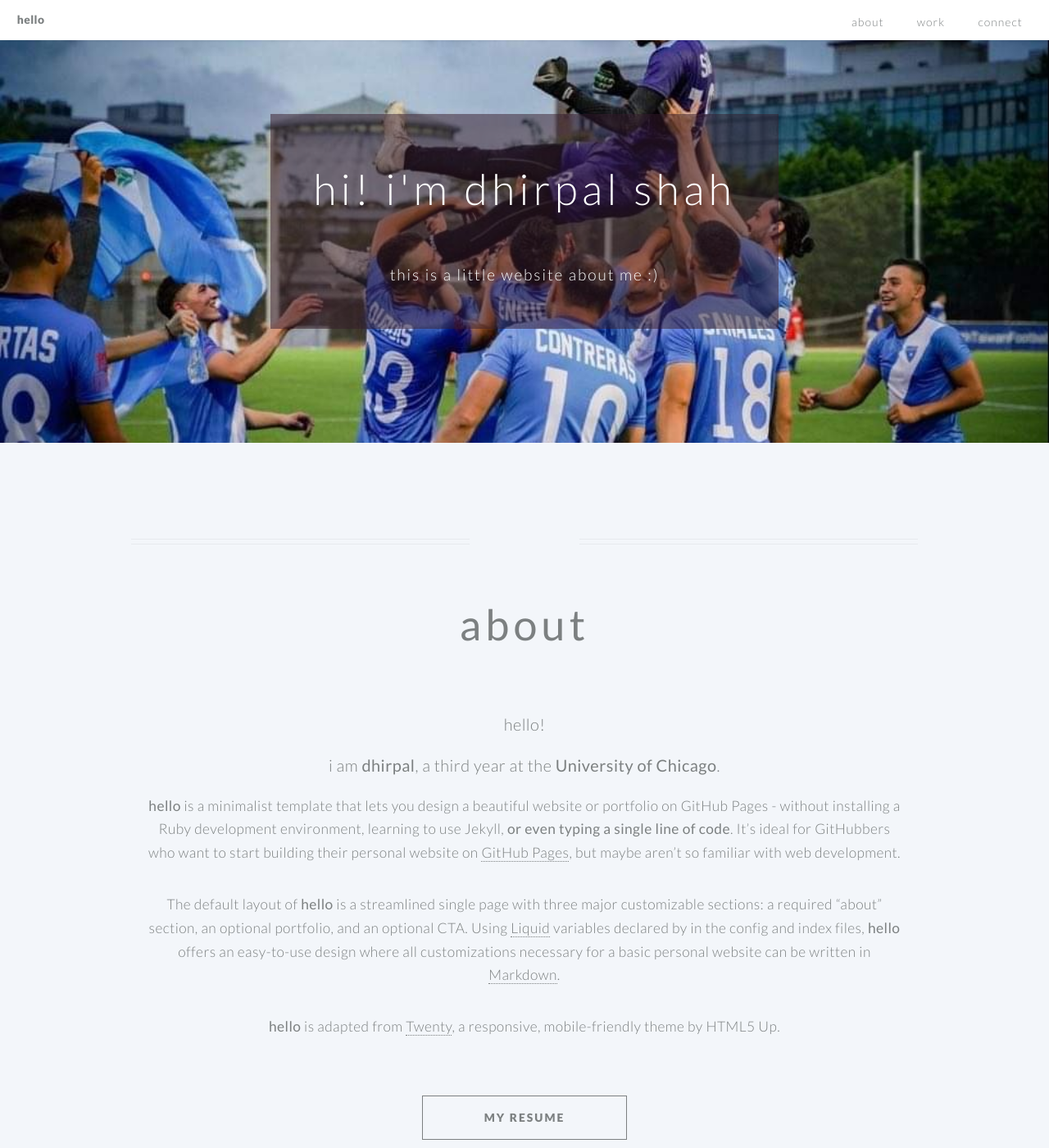
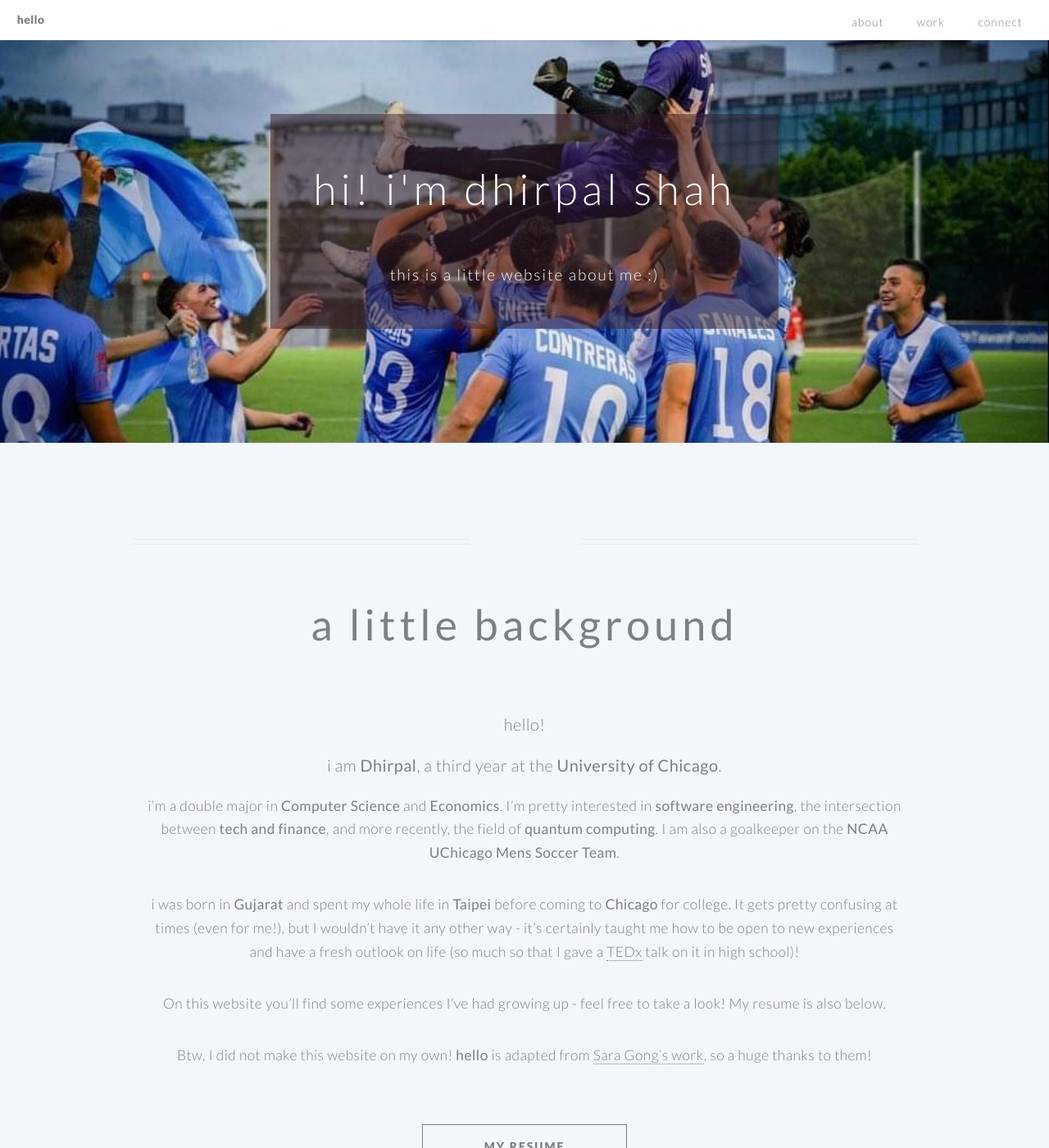
Before and after one commit to dhirpalshah/dhirpalshah.github.io, a Jekyll site: the page built from index.md, in a window 1280 px wide and 1400 px high. Shown: the whole window at 82% size. Built offline with Jekyll 4.4.1, drawn with Linux system fonts in a browser that asks for light colours.

Commit message:
homepage

```diff
--- a/_layouts/hello-default.html
+++ b/_layouts/hello-default.html
@@ -93,7 +93,7 @@
         <article id="main">
             <!-- section: about -->
               <header class="special container" id="about">
-                <h2 ><strong>about</strong></h2>
+                <h2 ><strong>a little background</strong></h2>
               </header>
 
               <section class="special container" style="margin-bottom:10em">
--- a/index.md
+++ b/index.md
@@ -47,14 +47,12 @@ cta_button_label: contact # the label on the button
 [//]: # (write a bit about yourself here)
 ### hello!
 
-### i am **dhirpal**, a third year at the **University of Chicago**.
+### i am **Dhirpal**, a third year at the **University of Chicago**.
 
-**hello** is a minimalist template that lets you design a beautiful website or portfolio on GitHub Pages - without installing a Ruby
-development environment, learning to use Jekyll, **or even typing a single line of code**. It's ideal for GitHubbers
-who want to start building their personal website on [GitHub Pages](https://pages.github.com/), but maybe aren't so familiar with web development.
+i'm a double major in **Computer Science** and **Economics**. I'm pretty interested in **software engineering**, the intersection between **tech and finance**, and more recently, the field of **quantum computing**. I am also a goalkeeper on the **NCAA UChicago Mens Soccer Team**.
 
+i was born in **Gujarat** and spent my whole life in **Taipei** before coming to **Chicago** for college. It gets pretty confusing at times (even for me!), but I wouldn't have it any other way - it's certainly taught me how to be open to new experiences and have a fresh outlook on life (so much so that I gave a [TEDx](https://www.youtube.com/watch?v=SffU682E8Zg&pp=ygUMZGhpcnBhbCBzaGFo) talk on it in high school)!
 
-The default layout of **hello** is a streamlined single page with three major customizable sections: a required "about" section, an optional portfolio, and an optional CTA. Using [Liquid](https://shopify.github.io/liquid/) variables declared by in the config and index files, **hello** offers an easy-to-use design where all customizations necessary for a basic personal website can be written in [Markdown](https://www.markdownguide.org/basic-syntax/).
+On this website you'll find some experiences I've had growing up - feel free to take a look! My resume is also below.
 
-
-**hello** is adapted from [Twenty](https://html5up.net/twenty), a responsive, mobile-friendly theme by HTML5 Up.
+Btw, I did not make this website on my own! **hello** is adapted from [Sara Gong's work](https://github.com/saragong/hello), so a huge thanks to them!
```
Also changed, not shown: other parts of index.md (+2 -2 lines).
